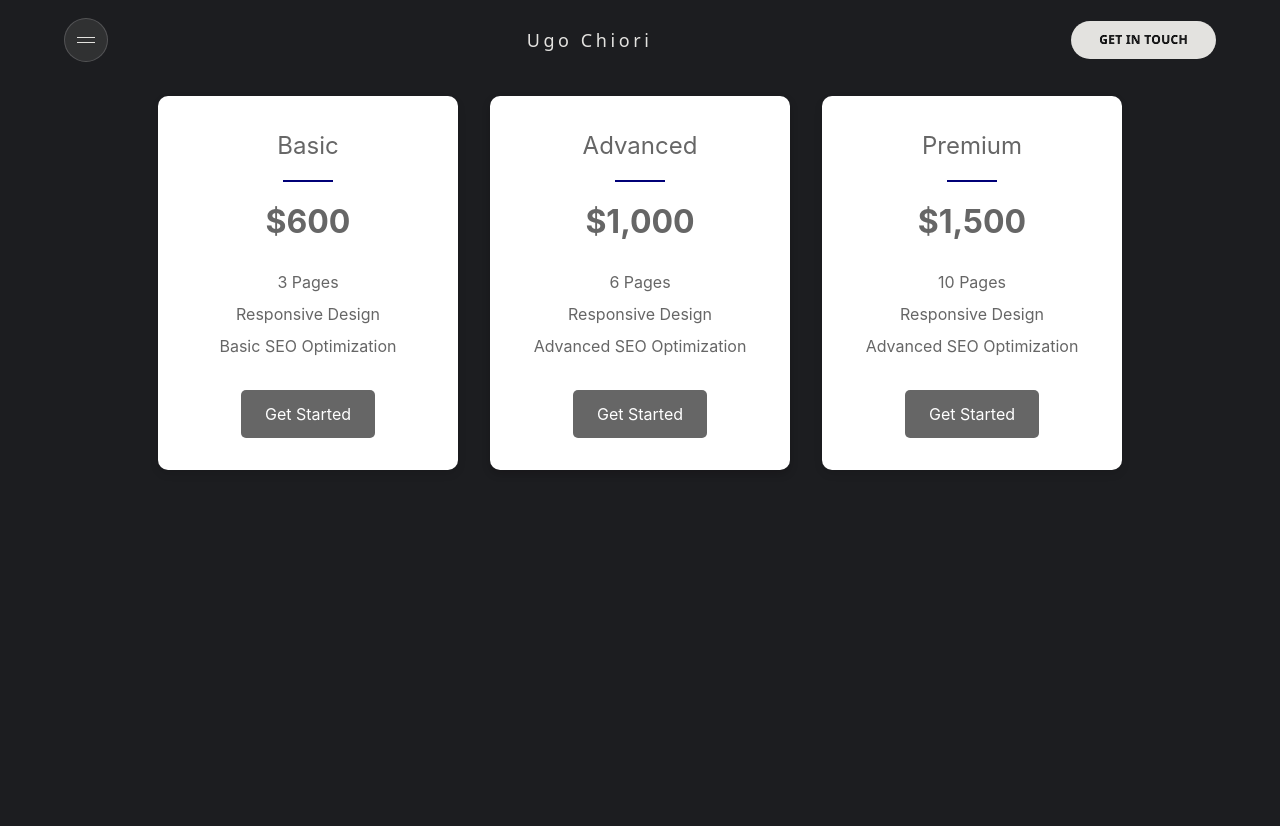
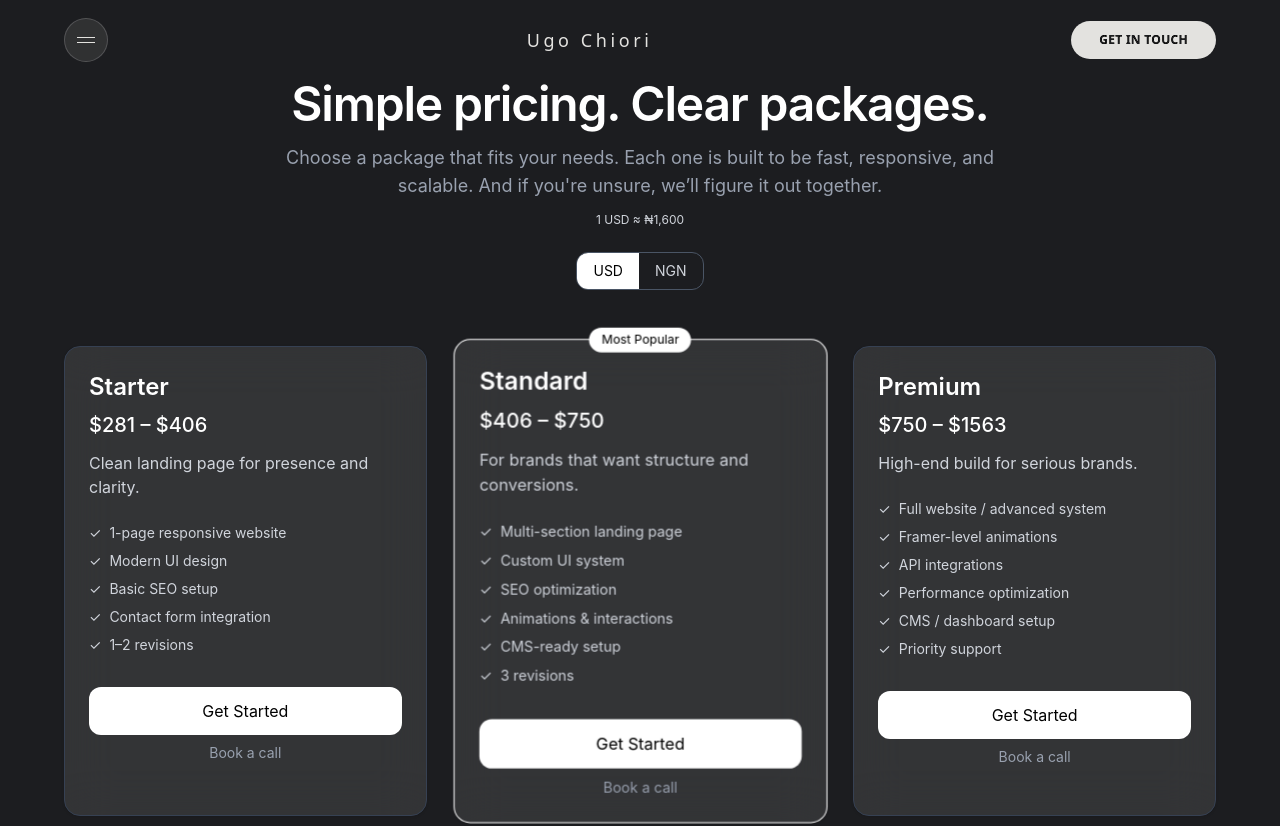
Before and after one commit to UgoChiori/ugo-chiori, a React (Vite) app: page /prices in a window 1280 px wide. Shown: the top 826 px of the page. Before the commit the page ends 800 px from the top, so only its background shows below. Built offline with nearby package versions, Linux system fonts and the light colour scheme; no server answers.

Commit message:
rates page implemented

```diff
--- a/package.json
+++ b/package.json
@@ -14,6 +14,7 @@
     "@studio-freight/lenis": "^1.0.42",
     "@tailwindcss/vite": "^4.1.7",
     "axios": "^1.13.5",
+    "framer-motion": "^12.40.0",
     "gsap": "^3.14.2",
     "i18next": "^25.8.7",
     "i18next-browser-languagedetector": "^8.2.1",
--- a/src/components/Navbar.tsx
+++ b/src/components/Navbar.tsx
@@ -32,6 +32,7 @@ const Navbar: React.FC = () => {
       <nav className="fixed top-0 left-0 w-full h-20 z-[1000] mix-blend-difference font-sans">
         <div className="max-w-[1440px] mx-auto h-full flex items-center justify-between px-6 md:px-16">
           <button
+              title="Menu"
             onClick={() => setOpen(!open)}
             className="w-10 h-10 md:w-11 md:h-11 bg-white/10 rounded-full flex flex-col justify-center items-center gap-1 border border-white/20 transition-colors cursor-pointer"
           >
@@ -76,6 +77,9 @@ const Navbar: React.FC = () => {
         <Link to="/about" onClick={() => setOpen(false)}>
           About
         </Link>
+        <Link to="/prices" onClick={() => setOpen(false)}>
+        Pricing
+        </Link>
         <Link to="/contact" onClick={() => setOpen(false)}>
           Contact
         </Link>
--- a/src/components/Pricing.tsx
+++ b/src/components/Pricing.tsx
@@ -1,58 +1,191 @@
 
-import "./pricing.css";
-import React from "react";
-import { Link } from "react-router-dom";
+import { useState } from "react";
+import { motion } from "framer-motion";
+import { useExchangeRate } from "../hooks/useExchangeRate";
 
-const Pricing: React.FC = () => {
+type Currency = "USD" | "NGN";
+
+
+
+const plans = [
+  {
+    name: "Starter",
+    ngn: [450000, 650000],
+    description: "Clean landing page for presence and clarity.",
+    features: [
+      "1-page responsive website",
+      "Modern UI design",
+      "Basic SEO setup",
+      "Contact form integration",
+      "1–2 revisions",
+    ],
+  },
+  {
+    name: "Standard",
+    ngn: [650000, 1200000],
+    description: "For brands that want structure and conversions.",
+    features: [
+      "Multi-section landing page",
+      "Custom UI system",
+      "SEO optimization",
+      "Animations & interactions",
+      "CMS-ready setup",
+      "3 revisions",
+    ],
+    popular: true,
+  },
+  {
+    name: "Premium",
+    ngn: [1200000, 2500000],
+    description: "High-end build for serious brands.",
+    features: [
+      "Full website / advanced system",
+      "Framer-level animations",
+      "API integrations",
+      "Performance optimization",
+      "CMS / dashboard setup",
+      "Priority support",
+    ],
+  },
+];
+
+function formatPrice(range: number[], currency: Currency, rate: number) {
+  if (currency === "NGN") {
+    return `₦${range[0].toLocaleString()} – ₦${range[1].toLocaleString()}`;
+  }
+
+  const usd = range.map((v) => v / rate);
+  return `$${usd[0].toFixed(0)} – $${usd[1].toFixed(0)}`;
+}
+
+export default function Pricing() {
+  const { rate, loading } = useExchangeRate();
+  const [currency, setCurrency] = useState<Currency>("USD");
+
+  const goWhatsApp = (plan: string) => {
+    const msg = encodeURIComponent(
+      `Hi, I'm interested in the ${plan} package. Can we discuss details?`,
+    );
+    window.open(`https://wa.me/2348117530292?text=${msg}`, "_blank");
+  };
+
   return (
-    <div className="pricing">
-      {/* <h1 className="pricing_title">Choose the Right Plan for Your Needs</h1> */}
-      <div className="pricing_container">
-        <div className="card">
-          <h3 className="card_title">Basic</h3>
-          <span className="bar"></span>
-          <p className="price">$600</p>
-          <ul className="features">
-            <li>3 Pages</li>
-            <li>Responsive Design</li>
-            <li>Basic SEO Optimization</li>
-            {/* <li>1 Revision Round</li>
-            <li>Contact Form Integration</li> */}
-          </ul>
-          <Link to="/contact" className="btn">Get Started</Link>
+    <div className="min-h-screen bg-[#1C1D20] px-6 py-20 text-white">
+      {/* HEADER */}
+      <div className="max-w-3xl mx-auto text-center mb-14">
+        <h1 className="text-5xl font-semibold tracking-tight">
+          Simple pricing. Clear packages.
+        </h1>
+
+        <p className="text-gray-400 mt-4 text-lg">
+          Choose a package that fits your needs. Each one is built to be fast,
+          responsive, and scalable. And if you're unsure, we’ll figure it out together.
+        </p>
+
+        <p className="text-xs text-gray-300 mt-3">
+          {loading
+            ? "Loading live exchange rate..."
+            : `1 USD ≈ ₦${rate.toLocaleString()}`}
+        </p>
+
+        {/* CURRENCY TOGGLE */}
+        <div className="mt-6 inline-flex border border-gray-600 rounded-xl overflow-hidden">
+          <button
+            onClick={() => setCurrency("USD")}
+            className={`px-4 py-2 text-sm ${
+              currency === "USD" ? "bg-white text-black" : "text-gray-300"
+            }`}
+          >
+            USD
+          </button>
+
+          <button
+            onClick={() => setCurrency("NGN")}
+            className={`px-4 py-2 text-sm ${
+              currency === "NGN" ? "bg-white text-black" : "text-gray-300"
+            }`}
+          >
+            NGN
+          </button>
         </div>
-        <div className="card popular">
-          <h3 className="card_title">Advanced</h3>
-          <span className="bar"></span>
-          <p className="price">$1,000</p>
-          <ul className="features">
-            <li>6 Pages</li>
-            <li>Responsive Design</li>
-            <li>Advanced SEO Optimization</li>
-            {/* <li>2 Revision Rounds</li>
-            <li>Contact Form Integration</li>
-            <li>Social Media Integration</li> */}
-          </ul>
-          <Link to="/contact" className="btn">Get Started</Link>
-        </div>
-        <div className="card">
-          <h3 className="card_title">Premium</h3>
-          <span className="bar"></span>
-          <p className="price">$1,500</p>
-          <ul className="features">
-            <li>10 Pages</li>
-            <li>Responsive Design</li>
-            <li>Advanced SEO Optimization</li>
-            {/* <li>3 Revision Rounds</li>
-            <li>Contact Form Integration</li>
-            <li>Social Media Integration</li>
-            <li>E-commerce Functionality</li> */}
-          </ul>
-          <Link to="/contact" className="btn">Get Started</Link>
-        </div>
+      </div>
+
+      {/* PRICING CARDS */}
+      <div className="grid md:grid-cols-3 gap-8 max-w-6xl mx-auto">
+        {plans.map((plan, i) => (
+          <motion.div
+            key={plan.name}
+            initial={{ opacity: 0, y: 40 }}
+            whileInView={{ opacity: 1, y: 0 }}
+            transition={{ delay: i * 0.1 }}
+            viewport={{ once: true }}
+            whileHover={{ scale: 1.03 }}
+            className={`relative rounded-2xl border p-6 backdrop-blur-xl bg-white/10 shadow-sm hover:shadow-2xl transition ${
+              plan.popular ? "border-white scale-[1.03]" : "border-gray-700"
+            }`}
+          >
+            {/* BADGE */}
+            {plan.popular && (
+              <div className="absolute -top-3 left-1/2 -translate-x-1/2 bg-white text-black text-xs px-3 py-1 rounded-full">
+                Most Popular
+              </div>
+            )}
+
+            <h2 className="text-2xl font-semibold">{plan.name}</h2>
+
+            <p className="text-xl font-medium mt-2">
+              {formatPrice(plan.ngn, currency, rate)}
+            </p>
+
+            <p className="text-gray-300 mt-3">{plan.description}</p>
+
+            <ul className="mt-6 space-y-2 text-sm text-gray-300">
+              {plan.features.map((f) => (
+                <li key={f} className="flex gap-2">
+                  <span>✓</span>
+                  {f}
+                </li>
+              ))}
+            </ul>
+
+            {/* CTA */}
+            <div className="mt-8 space-y-2">
+              <button
+                onClick={() => goWhatsApp(plan.name)}
+                className="w-full py-3 rounded-xl bg-white text-black hover:bg-gray-200 transition"
+              >
+                Get Started
+              </button>
+
+              <a
+                href="https://calendly.com"
+                target="_blank"
+                rel="noopener"
+                className="block text-center text-sm text-gray-400 hover:underline"
+              >
+                Book a call
+              </a>
+            </div>
+          </motion.div>
+        ))}
+      </div>
+
+      {/* CUSTOM / ENTERPRISE SECTION */}
+      <div className="text-center mt-20 max-w-2xl mx-auto">
+        <h2 className="text-2xl font-semibold">Custom / Enterprise</h2>
+
+        <p className="text-gray-400 mt-2">
+          For complex systems, SaaS products, dashboards, and long-term builds.
+          Pricing is defined after a discovery call.
+        </p>
+
+        <button
+          onClick={() => window.open("https://calendly.com", "_blank")}
+          className="mt-6 px-6 py-3 bg-white text-black rounded-xl hover:bg-gray-200 transition"
+        >
+          Book Discovery Call
+        </button>
       </div>
     </div>
   );
-};
-
-export default Pricing;
+}
--- /dev/null
+++ b/src/hooks/useExchangeRate.tsx
@@ -0,0 +1,30 @@
+import { useEffect, useState } from "react";
+
+export function useExchangeRate() {
+  const [rate, setRate] = useState<number>(1600);
+  const [loading, setLoading] = useState(true);
+
+  useEffect(() => {
+    const fetchRate = async () => {
+      try {
+        const res = await fetch(
+          "https://open.er-api.com/v6/latest/USD"
+        );
+        const data = await res.json();
+
+        if (data?.rates?.NGN) {
+          setRate(data.rates.NGN);
+        }
+      } catch (err) {
+        console.error("Failed to fetch rate", err);
+        // fallback stays 1600
+      } finally {
+        setLoading(false);
+      }
+    };
+
+    fetchRate();
+  }, []);
+
+  return { rate, loading };
+}
```
Also changed, not shown: 1 other file (tests, documents, lock files or other folders).
